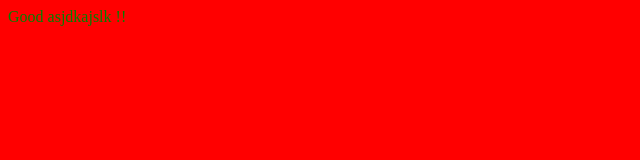
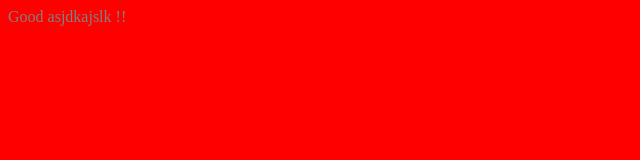
Before and after one commit to romanivaskivitstep/itstepfirst, a plain HTML site: page index.html in a window 1280 px wide. Shown: the whole page, without its empty margins (0-640 px from the left). Drawn offline with Linux system fonts and the light colour scheme.

Commit message:
change color to grey

```diff
--- a/index.html
+++ b/index.html
@@ -9,7 +9,7 @@
     <link rel="stylesheet" href="./style.css">
 
 </head>
-<body style="color:green"  >
+<body style="color:grey"  >
     Good asjdkajslk !!
 
 </body>
```
